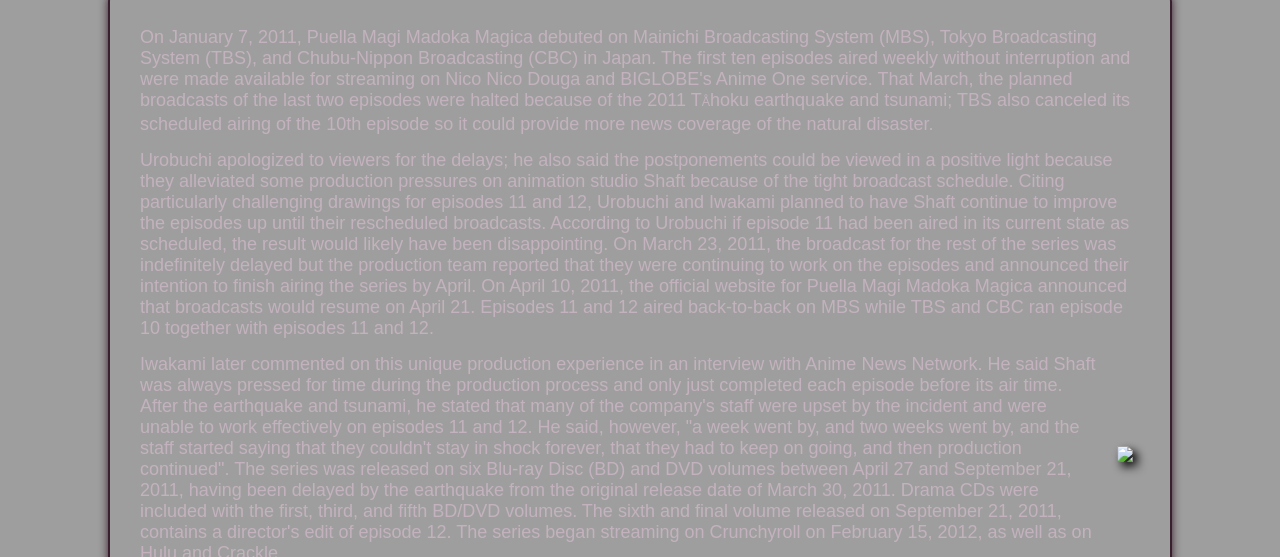
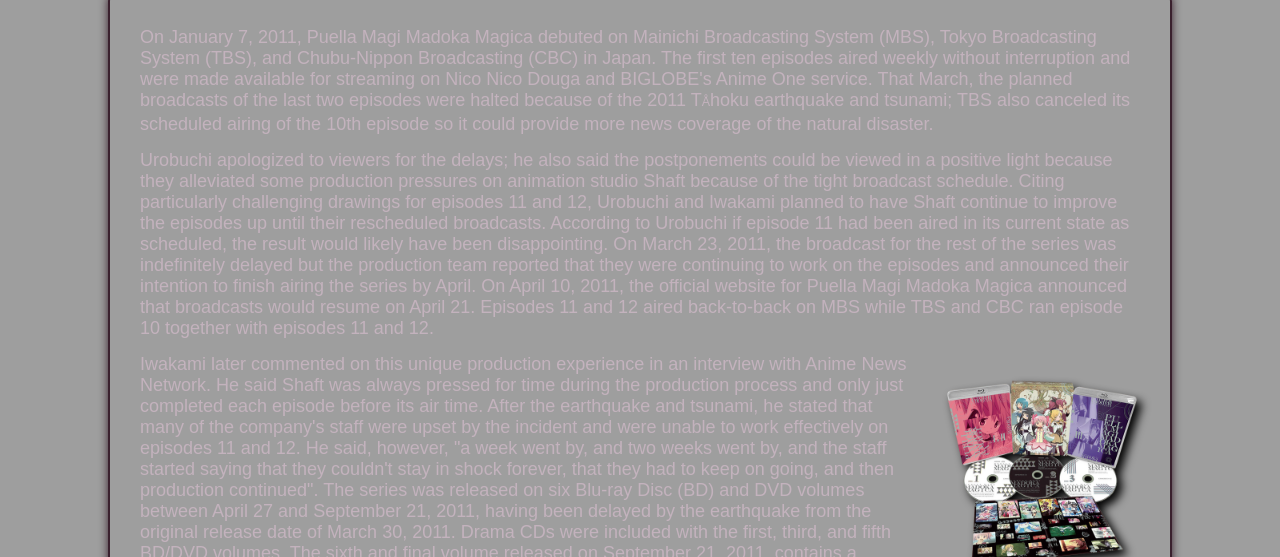
Before and after one commit to sidifazio/iffall2023, a plain HTML site: page microsite/final/broadcast.html in a window 1280 px wide. Shown: the part 395-952 px from the top of the page. Drawn offline with Linux system fonts and the light colour scheme; the site is published under a folder, as on GitHub Pages, so addresses that start at the root find nothing; a web font is replaced by a local one.

Commit message:
Add files via upload

```diff
--- a/microsite/final/broadcast.html
+++ b/microsite/final/broadcast.html
@@ -52,7 +52,7 @@
             <p>
             Iwakami later commented on this unique production experience in an interview with Anime News Network. He said Shaft was always pressed for time during the production process and only just completed each episode before its air time. After the earthquake and tsunami, he stated that many of the company's staff were upset by the incident and were unable to work effectively on episodes 11 and 12. He said, however, "a week went by, and two weeks went by, and the staff started saying that they couldn't stay in shock forever, that they had to keep on going, and then production continued". The series was released on six Blu-ray Disc (BD) and DVD volumes between April 27 and September 21, 2011, having been delayed by the earthquake from the original release date of March 30, 2011. Drama CDs were included with the first, third, and fifth BD/DVD volumes. The sixth and final volume released on September 21, 2011, contains a director's edit of episode 12. The series began streaming on Crunchyroll on February 15, 2012, as well as on Hulu and Crackle.
             </p>
-            <img class="small-img" src="/images/bluray.png">
+            <img class="small-img" src="images/bluray.png">
 
           </section>
           <section class="content">
```
